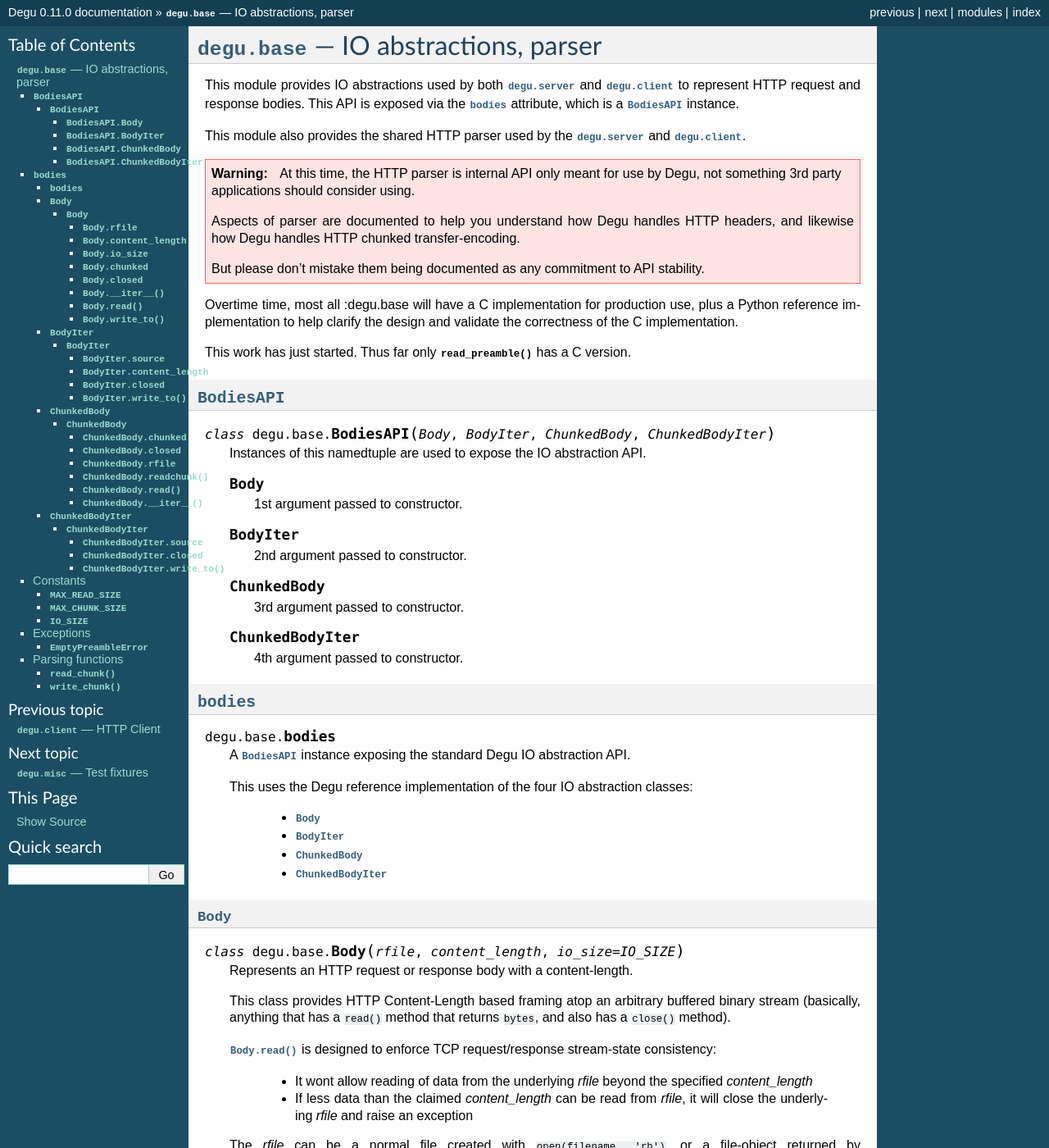
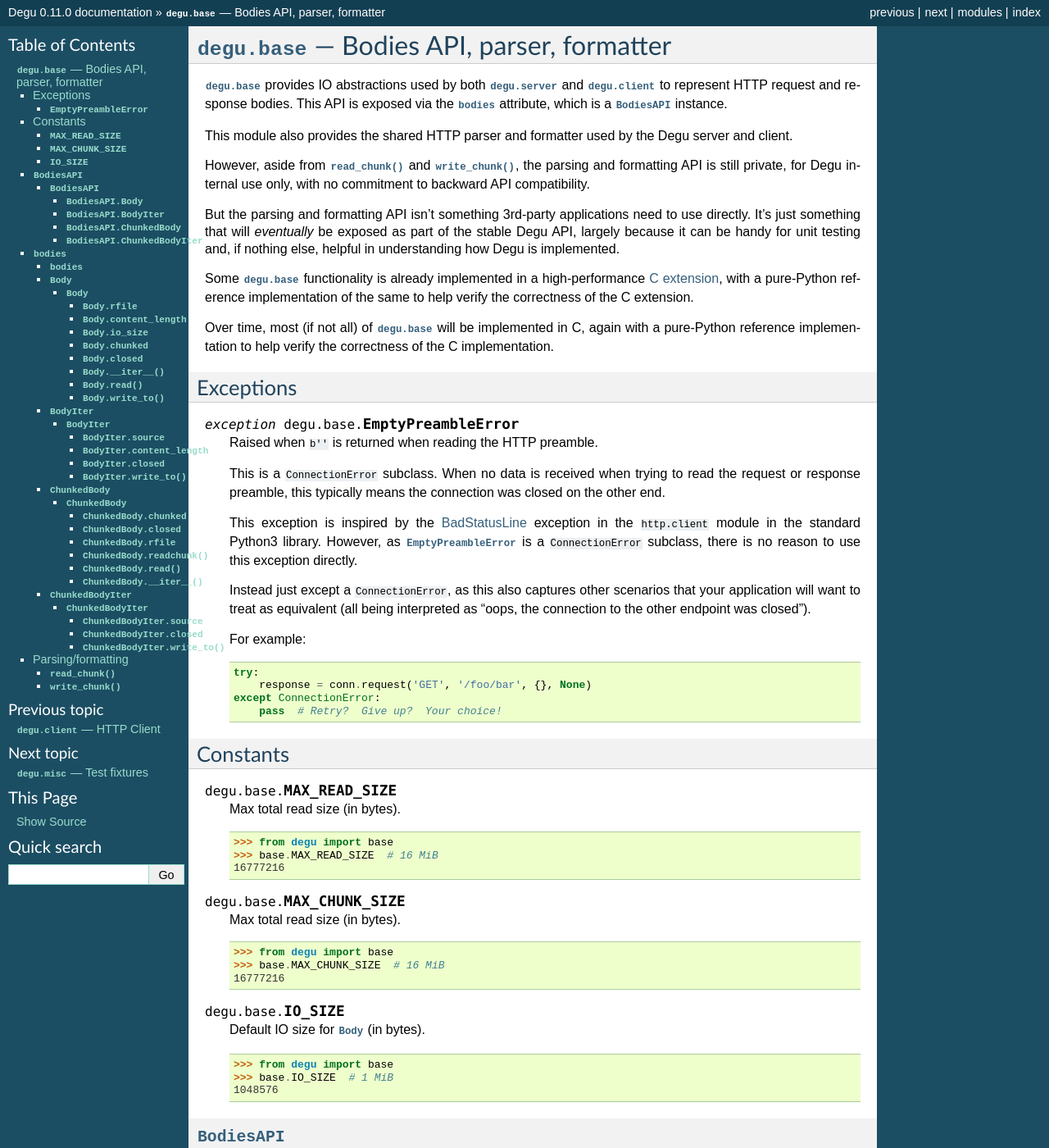
Before and after one commit to json420/degu, a Sphinx documentation site: the page built from doc/degu.base.rst, in a window 1280 px wide and 1400 px high. Shown: the whole window at 82% size. Built offline with Sphinx 7.4.7, drawn with Linux system fonts in a browser that asks for light colours; some of the changed text lies outside the part shown.

Commit message:
Bit of update and reorganization in degu.base.rst

```diff
--- a/doc/degu.base.rst
+++ b/doc/degu.base.rst
@@ -1,34 +1,93 @@
-:mod:`degu.base` --- IO abstractions, parser
-============================================
+:mod:`degu.base` --- Bodies API, parser, formatter
+==================================================
 
 .. module:: degu.base
-   :synopsis: common HTTP parser and IO abstractions
+   :synopsis: HTTP bodies API, parser, formatter
 
-This module provides IO abstractions used by both :mod:`degu.server` and
+:mod:`degu.base` provides IO abstractions used by both :mod:`degu.server` and
 :mod:`degu.client` to represent HTTP request and response bodies.  This API is
 exposed via the :attr:`bodies` attribute, which is a :class:`BodiesAPI`
 instance.
 
-This module also provides the shared HTTP parser used by the :mod:`degu.server`
-and :mod:`degu.client`.
+This module also provides the shared HTTP parser and formatter used by the Degu
+server and client.
 
-.. warning::
+However, aside from :func:`read_chunk()` and :func:`write_chunk()`, the parsing
+and formatting API is still private, for Degu internal use only, with no
+commitment to backward API compatibility.
 
-    At this time, the HTTP parser is internal API only meant for use by Degu,
-    not something 3rd party applications should consider using.
+But the parsing and formatting API isn't something 3rd-party applications need
+to use directly.  It's just something that will *eventually* be exposed as part
+of the stable Degu API, largely because it can be handy for unit testing and, if
+nothing else, helpful in understanding how Degu is implemented.
 
-    Aspects of parser are documented to help you understand how Degu handles
-    HTTP headers, and likewise how Degu handles HTTP chunked transfer-encoding.
+Some :mod:`degu.base` functionality is already implemented in a high-performance
+`C extension`_, with a pure-Python reference implementation of the same to help
+verify the correctness of the C extension.
 
-    But please don't mistake them being documented as any commitment to API
-    stability.
+Over time, most (if not all) of :mod:`degu.base` will be implemented in C, again
+with a pure-Python reference implementation to help verify the correctness of
+the C implementation.
 
-Overtime time, most all :degu.base will have a C implementation for production
-use, plus a Python reference implementation to help clarify the design and
-validate the correctness of the C implementation.
 
-This work has just started.  Thus far only :func:`read_preamble()` has a C
-version.
+
+Exceptions
+----------
+
+.. exception:: EmptyPreambleError
+
+    Raised when ``b''`` is returned when reading the HTTP preamble.
+
+    This is a ``ConnectionError`` subclass.  When no data is received when
+    trying to read the request or response preamble, this typically means the
+    connection was closed on the other end.
+
+    This exception is inspired by the `BadStatusLine`_ exception in the
+    ``http.client`` module in the standard Python3 library.  However, as
+    :exc:`EmptyPreambleError` is a ``ConnectionError`` subclass, there is no
+    reason to use this exception directly.
+
+    Instead just except a ``ConnectionError``, as this also captures other
+    scenarios that your application will want to treat as equivalent (all
+    being interpreted as "oops, the connection to the other endpoint was
+    closed").
+
+    For example::
+
+        try:
+            response = conn.request('GET', '/foo/bar', {}, None)
+        except ConnectionError:
+            pass  # Retry?  Give up?  Your choice!
+
+
+
+Constants
+---------
+
+.. data:: MAX_READ_SIZE
+
+    Max total read size (in bytes).
+
+    >>> from degu import base
+    >>> base.MAX_READ_SIZE  # 16 MiB
+    16777216
+
+.. data:: MAX_CHUNK_SIZE
+
+    Max total read size (in bytes).
+
+    >>> from degu import base
+    >>> base.MAX_CHUNK_SIZE  # 16 MiB
+    16777216
+
+.. data:: IO_SIZE
+
+    Default IO size for :class:`Body` (in bytes).
+
+    >>> from degu import base
+    >>> base.IO_SIZE  # 1 MiB
+    1048576
+
 
 
 
@@ -422,55 +481,8 @@ version.
 
 
 
-Constants
----------
-
-.. data:: MAX_READ_SIZE
-
-    Max total read size (in bytes).
-
-    >>> from degu import base
-    >>> base.MAX_READ_SIZE  # 16 MiB
-    16777216
-
-.. data:: MAX_CHUNK_SIZE
-
-    Max total read size (in bytes).
-
-    >>> from degu import base
-    >>> base.MAX_CHUNK_SIZE  # 16 MiB
-    16777216
-
-.. data:: IO_SIZE
-
-    Default IO size for :class:`Body` (in bytes).
-
-    >>> from degu import base
-    >>> base.IO_SIZE  # 1 MiB
-    1048576
-
-
-
-Exceptions
-----------
-
-.. exception:: EmptyPreambleError
-
-    Raised when ``b''`` is returned when reading the HTTP preamble.
-
-    This is a ``ConnectionError`` subclass.  When no data is received when
-    trying to read the request or response preamble, this typically means the
-    connection was closed on the other end.
-
-    This exception is inspired by the `BadStatusLine`_ exception in the
-    ``http.client`` module in the standard Python3 library.  However, as
-    :exc:`EmptyPreambleError` is a ``ConnectionError`` subclass, there is no
-    reason to use this exception directly.
-
-
-
-Parsing functions
------------------
+Parsing/formatting
+------------------
 
 .. function:: read_chunk(rfile)
 
@@ -538,3 +550,4 @@ Parsing functions
 .. _`Chunked Transfer Coding`: http://www.w3.org/Protocols/rfc2616/rfc2616-sec3.html#sec3.6.1
 .. _`BadStatusLine`: https://docs.python.org/3/library/http.client.html#http.client.BadStatusLine
 .. _`socket.socket.makefile()`: https://docs.python.org/3/library/socket.html#socket.socket.makefile
+.. _`C extension`: http://bazaar.launchpad.net/~dmedia/degu/trunk/view/head:/degu/_base.c
```
